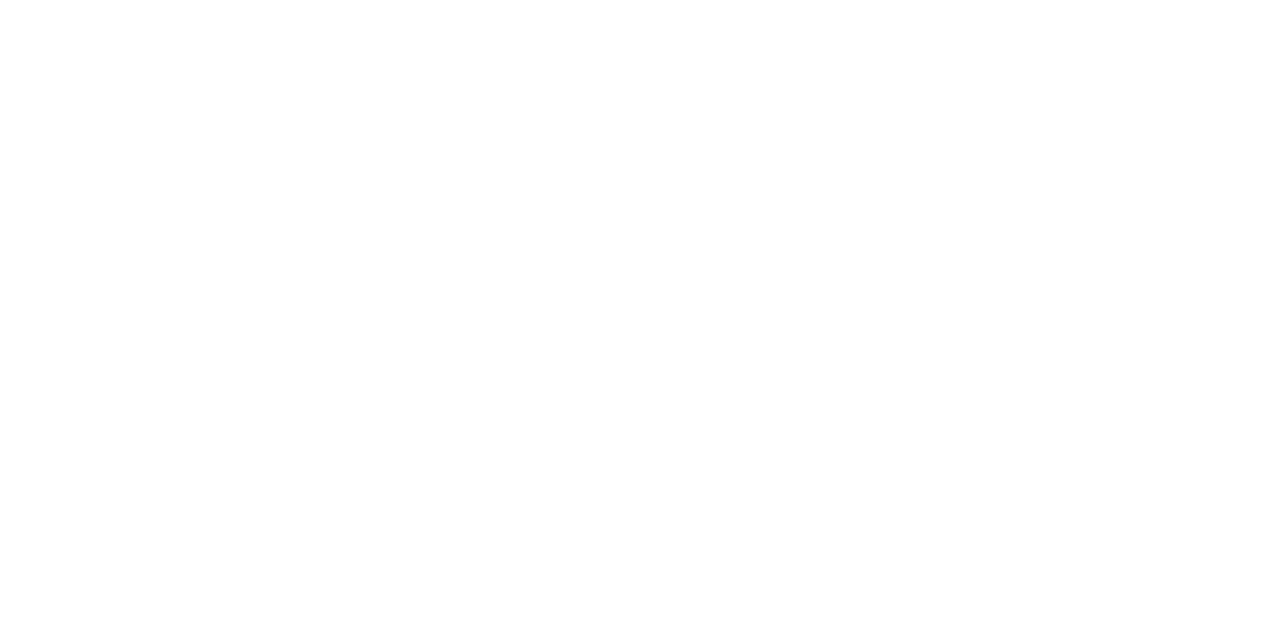
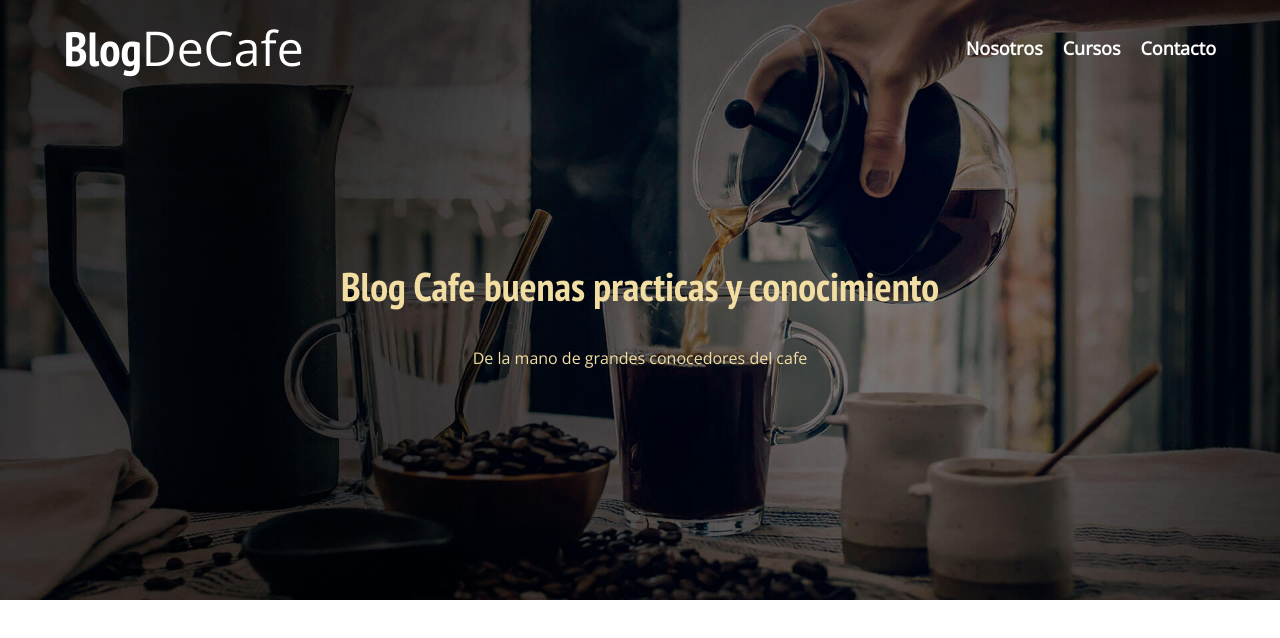
Before and after one commit to AngelSantizo/cafeteriaProject, a plain HTML site: page index.html in a window 1280 px wide. Drawn offline with nearby package versions, Linux system fonts and the light colour scheme.

Commit message:
Agregando estructura y diseño a la navegacion y el logo

```diff
--- a/css/styles.css
+++ b/css/styles.css
@@ -57,6 +57,62 @@ img{
 .no_padding{
     padding: 0;
 }
-.centrar-texto{
+.centrar_texto{
     text-align: center;
 }
+
+/**header**/
+.header{
+    background-image: url(../img/banner.jpg);
+    height: 60rem;
+    background-size: cover; /**este backgroind size con valor cover quiere decir que cubrira todo el espacio y no se repetira en caso que no quepa.**/
+    background-repeat: no-repeat;
+    background-position: center center; /**se enfocara unicamente en el centro del eje X  y Y, por eso 2 center**/
+}
+.header__texto{
+    text-align: center;
+    color: var(--beige);
+    margin-top: 5rem;
+}
+@media (min-width: 768px) {
+    .header__texto{
+        margin-top: 15rem;
+    }
+}
+
+/**contenedor**/
+@media (min-width: 768px) {
+    .barra{
+        display: flex;
+        justify-content: space-between; /**aqui alineamos horizontalmente**/
+        align-items: center; /**aqui verticalmente**/
+        gap: 2rem;
+    }
+}
+.logo{
+    color: white;
+}
+.logo__nombre{
+    font-weight: normal;
+}
+.logo__bold{
+    font-family: var(--fuenteText);
+}
+
+@media (min-width: 768px) {
+    .navegacion{
+        display: flex;
+        gap: 2rem;
+    }
+}
+.navegacion__enlace{
+    display: block; /**para que se muestre de arriba para abajo**/
+    text-align: center;
+    color: white;
+    font-size: 1.8rem;
+    font-weight: bold;
+    transition: color 0.5s ease;
+}
+.navegacion__enlace:hover{
+    color: var(--beige);
+}
--- a/index.html
+++ b/index.html
@@ -13,6 +13,26 @@
     <link rel="stylesheet" href="css/styles.css">
 </head>
 <body>
+    <header class="header">
 
+        <div class="contenedor">
+            <div class="barra">
+                <a class="logo" href="index.html">
+                    <h1 class="logo__nombre no_margin centrar_texto">Blog<span class="logo__bold">DeCafe</span></h1>
+                </a> <!--Aqui nos referimos que al presionar el logo nos llevara a este mismo html-->
+
+                <nav class="navegacion">
+                    <a class="navegacion__enlace no-margin centrar_texto" href="nosotros.html">Nosotros</a>
+                    <a class="navegacion__enlace" href="cursos.html">Cursos</a>
+                    <a class="navegacion__enlace" href="contacto.html">Contacto</a>
+                </nav>
+            </div>
+        </div>
+
+        <div class="header__texto">
+            <h2 class="no_margin">Blog Cafe buenas practicas y conocimiento</h2>
+            <p class="no-margin">De la mano de grandes conocedores del cafe</p>
+        </div>
+    </header>
 </body>
 </html>
```
